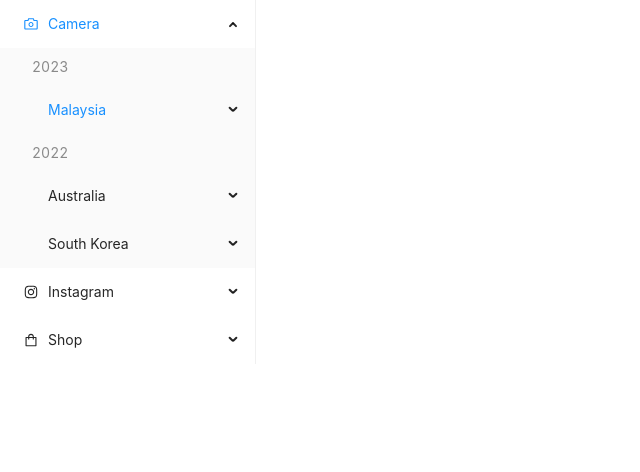
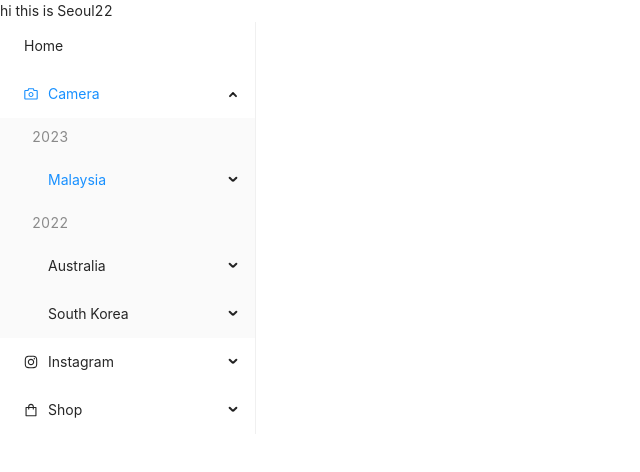
Before and after one commit to charles-ong/Gallery-Website, a Vue app: page /#/Seoul22 in a window 1280 px wide. Shown: the top 472 px of the page, without its empty margins (0-640 px from the left). Built offline with nearby package versions, Linux system fonts and the light colour scheme.

Commit message:
Implemented vue-router

```diff
--- a/package.json
+++ b/package.json
@@ -10,7 +10,8 @@
   "dependencies": {
     "ant-design-vue": "^3.2.15",
     "unplugin-vue-components": "^0.22.12",
-    "vue": "^3.2.45"
+    "vue": "^3.2.45",
+    "vue-router": "^4.1.6"
   },
   "devDependencies": {
     "@vitejs/plugin-vue": "^4.0.0",
--- a/src/components/NavBar.vue
+++ b/src/components/NavBar.vue
@@ -1,4 +1,5 @@
 <template>
+    <RouterView/>
     <a-menu
       id="dddddd"
       v-model:openKeys="openKeys"
@@ -7,6 +8,9 @@
       mode="inline"
       @click="handleClick"
     >
+      <a-menu-item key="g0" title="Home">
+        <RouterLink to="/">Home</RouterLink>
+      </a-menu-item>
       <a-sub-menu key="sub1" @titleClick="titleClick">
         <template #icon>
             <CameraOutlined />
@@ -23,7 +27,7 @@
                 <a-menu-item key="2">Melbourne</a-menu-item>
             </a-sub-menu>
             <a-sub-menu key="subsub3" title="South Korea">
-                <a-menu-item key="3">Seoul</a-menu-item>
+                <a-menu-item key="3"><RouterLink to="/Seoul22">Seoul</RouterLink></a-menu-item>
                 <a-menu-item key="4">Busan</a-menu-item>
             </a-sub-menu>
         </a-menu-item-group>
@@ -33,7 +37,7 @@
           <InstagramOutlined />
         </template>
         <template #title>Instagram</template>
-        <a-menu-item key="5">Personal</a-menu-item>
+        <a-menu-item key="5"><RouterLink to="/Personal">Personal</RouterLink></a-menu-item>
         <a-menu-item key="6">SuperSoup</a-menu-item>
       </a-sub-menu>
       <a-sub-menu key="sub3">
--- /dev/null
+++ b/src/pages/Home.vue
@@ -0,0 +1,3 @@
+<template>
+    Hi this is home
+</template>
--- /dev/null
+++ b/src/pages/Personal.vue
@@ -0,0 +1,3 @@
+<template>
+    hi this is personal
+</template>
--- /dev/null
+++ b/src/pages/Seoul22.vue
@@ -0,0 +1,3 @@
+<template>
+    hi this is Seoul22
+</template>
```
Also changed, not shown: src/main.js (+20 -1 lines), 1 other file (tests, documents, lock files or other folders).
